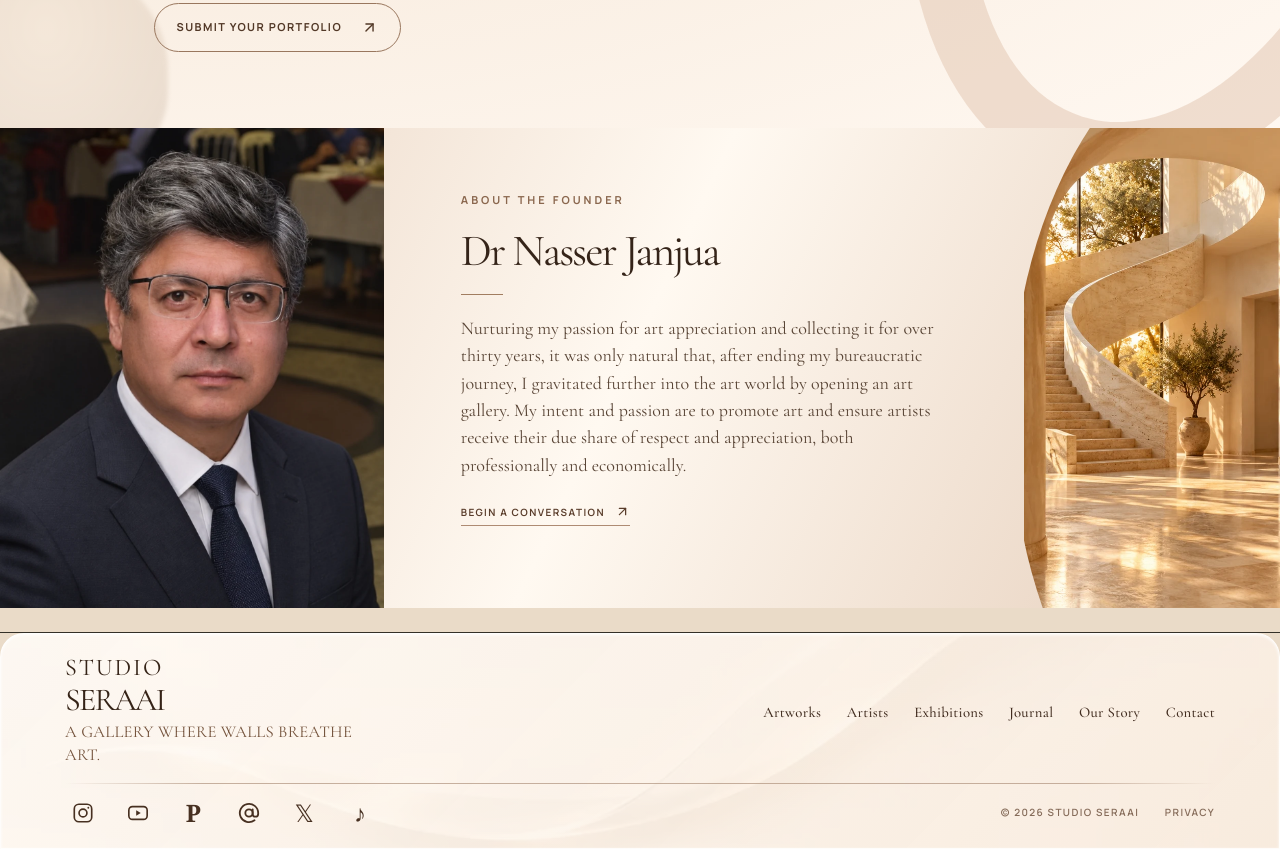
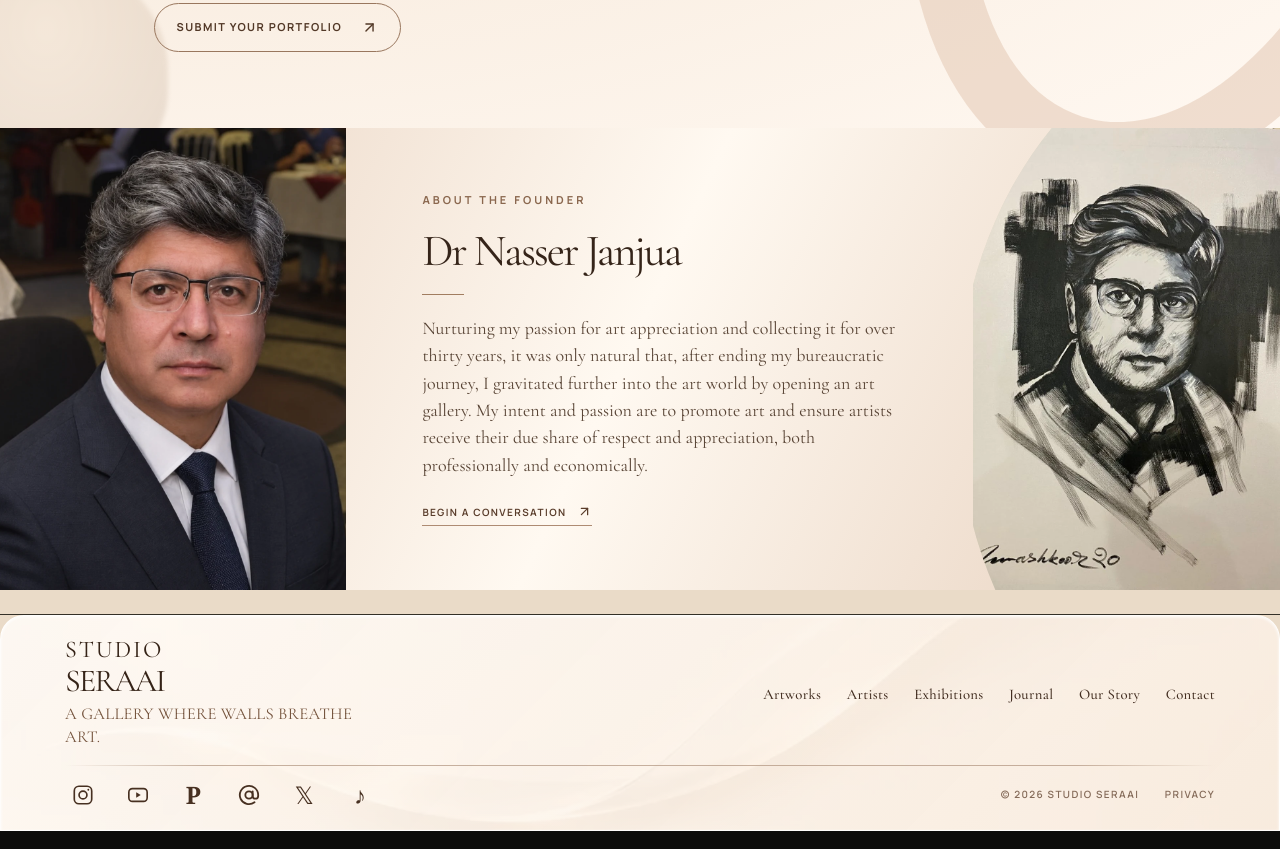
Before and after one commit to studioseraai/studioseraai, a Next.js app: page /about in a window 1280 px wide. Shown: the part 1880-2729 px from the top of the page. Built offline with nearby package versions, Linux system fonts and the light colour scheme.

Commit message:
Add supplied founder portrait sketch to opposite side of About section

```diff
--- a/app/about/OurStory.module.css
+++ b/app/about/OurStory.module.css
@@ -41,7 +41,7 @@
 .founderCopy h2{font-size:clamp(42px,3.5vw,70px)}
 .founderCopy .rule{margin:20px 0}
 .founderLink{display:inline-flex;gap:10px;align-items:center;margin-top:25px;text-decoration:none;border-bottom:1px solid #ae8b73;padding-bottom:6px;color:#5a3d2b;font:650 10px var(--font-interface),Arial,sans-serif;letter-spacing:.14em}
-.founderAccent{clip-path:ellipse(105% 85% at 100% 60%);background:url('/gallery/warm-collection.webp') center/cover no-repeat}
+.founderAccent{clip-path:ellipse(105% 85% at 100% 60%);background:#e8ddcb;overflow:hidden;min-width:0}.founderAccent img{display:block;width:100%;height:100%;object-fit:cover;object-position:50% 32%}
 @media(max-width:1050px){.hero{grid-template-columns:45% 55%}.heroCopy{padding-left:7%}.heroCopy h1{font-size:clamp(45px,5.8vw,70px)}.artistInvitation{padding-left:7%;padding-right:7%;gap:40px}.founder{grid-template-columns:31% 1fr 12%}.founderCopy{padding-left:6%;padding-right:6%}}
 @media(max-width:720px){.hero{grid-template-columns:1fr;min-height:0}.heroCopy{padding:53px 7% 37px}.heroCopy h1{font-size:clamp(53px,11vw,75px)}.heroDescription{font-size:18px}.heroImage{min-height:280px;clip-path:ellipse(100% 120% at 67% 48%)}.principles{grid-template-columns:repeat(2,minmax(0,1fr));gap:28px 0;padding:45px 5%}.principle{padding:0 12px 22px}.principle:nth-child(3){border-left:0}.principle:nth-child(-n+2){border-bottom:1px solid #decbbd}.purpose{grid-template-columns:1fr}.purposeImage{min-height:265px;height:290px;clip-path:ellipse(110% 105% at 40% 0%)}.purposeCopy{padding:38px 7% 60px}.purposeCopy h2,.artistCopy h2{font-size:clamp(43px,9vw,61px)}.artistInvitation{grid-template-columns:1fr;padding:58px 7% 68px;gap:42px}.criteria{border-left:0;border-top:1px solid #d1b6a2;padding:28px 0 0}.founder{grid-template-columns:1fr}.founderImage{height:210px;min-height:0}.founderCopy{padding:40px 7% 60px}.founderAccent{display:none}}
 @media(max-width:390px){.heroCopy h1{font-size:49px}.principle h2{font-size:27px}.principle p{font-size:14px}.criteria li{font-size:17px}.purposeCopy h2,.artistCopy h2{font-size:41px}}
@@ -62,3 +62,8 @@
 .artistCopy>p:not(.kicker){font-size:clamp(16px,1.16vw,20px);line-height:1.55}
 @media(max-width:1050px){.hero{grid-template-columns:52% 48%;min-height:650px}.heroCopy{padding-right:25px}.heroCopy h1{font-size:clamp(43px,5.5vw,64px)}.missionCopy p{font-size:16px}}
 @media(max-width:720px){.hero{grid-template-columns:1fr;min-height:0}.heroCopy{padding:50px 7% 44px}.heroCopy h1{font-size:clamp(49px,10vw,70px)}.heroTagline{font-size:clamp(17px,4vw,23px)}.missionCopy p{font-size:16px;line-height:1.58}.heroImage{height:310px;min-height:310px}.purposeCopy>p:not(.kicker)+p,.artistCopy>p:not(.kicker)+p{margin-top:14px}.artistInvitation{grid-template-columns:1fr}}
+
+/* Founder's sketched portrait appears opposite his photograph and text. */
+@media(min-width:721px){.founder{grid-template-columns:27% minmax(0,1fr) 24%}.founderAccent img{object-fit:cover;object-position:50% 30%}}
+@media(max-width:1050px) and (min-width:721px){.founder{grid-template-columns:28% minmax(0,1fr) 21%}}
+@media(max-width:720px){.founderAccent{display:block;clip-path:none;height:260px;max-width:100%;background:#e8ddcb}.founderAccent img{object-fit:contain;object-position:center;background:#e8ddcb}}
--- a/app/about/page.tsx
+++ b/app/about/page.tsx
@@ -90,7 +90,7 @@ export default function Page(){
     <p>Nurturing my passion for art appreciation and collecting it for over thirty years, it was only natural that, after ending my bureaucratic journey, I gravitated further into the art world by opening an art gallery. My intent and passion are to promote art and ensure artists receive their due share of respect and appreciation, both professionally and economically.</p>
     <Link className={s.founderLink} href="/contact">BEGIN A CONVERSATION <ArrowUpRight size={15} aria-hidden="true"/></Link>
    </div>
-   <div className={s.founderAccent} aria-hidden="true"/>
+   <div className={s.founderAccent}><img src="/gallery/seraai-founder-sketch.webp" alt="Black-and-white painted portrait of Dr Nasser Janjua" loading="lazy"/></div>
   </section>
  </div></Shell>;
 }
```
Also changed, not shown: public/gallery/seraai-founder-sketch.webp (added).
